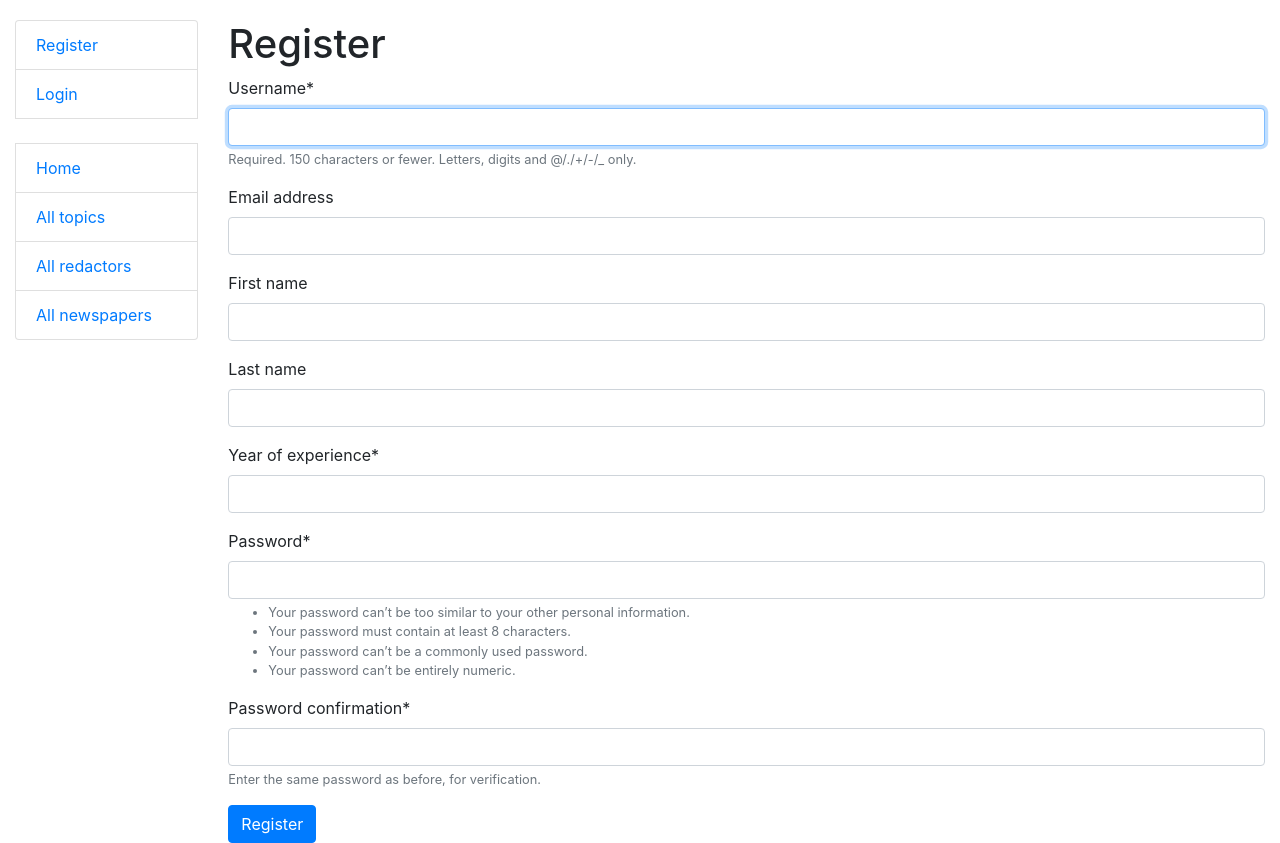
After one commit to erikagayan/newspaper-agency, a Django app: page /register_user/ in a window 1280 px wide. The commit adds this page. Run offline with Django 4.2, Linux system fonts and the light colour scheme; some libraries are stand-ins or nearby versions.

Commit message:
Add registration page

```diff
--- a/news/forms.py
+++ b/news/forms.py
@@ -1,8 +1,16 @@
 from django import forms
 from django.contrib.auth import get_user_model
 from django.contrib.auth.forms import UserCreationForm
+from django.contrib.auth.models import User
 
 from news.models import Redactor, Newspaper
+
+
+class UserCreateForm(UserCreationForm):
+
+    class Meta(UserCreationForm.Meta):
+        model = Redactor
+        fields = UserCreationForm.Meta.fields + ("email", "first_name", "last_name", "year_of_experience")
 
 
 class TopicSearchForm(forms.Form):
--- a/news/urls.py
+++ b/news/urls.py
@@ -2,6 +2,7 @@ from django.urls import path
 
 from .views import (
     index,
+    UserCreateView,
     TopicListView,
     TopicCreateView,
     TopicUpdateView,
@@ -20,6 +21,7 @@ from .views import (
 
 urlpatterns = [
     path("", index, name="index"),
+    path("register_user/", UserCreateView.as_view(), name="register_user"),
     path(
         "topics/",
         TopicListView.as_view(),
--- a/news/views.py
+++ b/news/views.py
@@ -1,12 +1,14 @@
+
 from django.contrib.auth.decorators import login_required
 from django.contrib.auth.mixins import LoginRequiredMixin
-from django.db.models import QuerySet
-from django.http import HttpResponse
-from django.shortcuts import render
+from django.contrib.auth.models import User
+
+from django.shortcuts import render, redirect
 from django.urls import reverse_lazy
-from django.views import View, generic
+from django.views import generic
 
-from news.forms import TopicSearchForm, NewspaperSearchForm, RedactorCreationForm, RedactorUpdateForm, NewspaperForm
+from news.forms import TopicSearchForm, NewspaperSearchForm, RedactorCreationForm, RedactorUpdateForm, NewspaperForm, \
+    UserCreateForm
 from news.models import Topic, Redactor, Newspaper
 
 
@@ -29,6 +31,16 @@ def index(request):
     }
 
     return render(request, "news/index.html", context=context)
+
+
+class UserCreateView(generic.CreateView):
+    model = Redactor
+    form_class = UserCreateForm
+    template_name = "registration/register_user.html"
+
+    def form_valid(self, form):
+        response = super().form_valid(form)
+        return redirect("news:index")
 
 
 class TopicListView(LoginRequiredMixin, generic.ListView):
--- a/templates/includes/sidebar.html
+++ b/templates/includes/sidebar.html
@@ -3,6 +3,7 @@
     <li class="list-group-item">User: <a href="{{ user.get_absolute_url }}">{{ user.get_username }}</a></li>
     <li class="list-group-item"><a href="{% url 'logout'%}?next={{request.path}}">Logout</a></li>
   {% else %}
+    <li class="list-group-item"><a href="{% url 'news:register_user'%}?next={{request.path}}">Register</a></li>
     <li class="list-group-item"><a href="{% url 'login'%}?next={{request.path}}">Login</a></li>
   {% endif %}
 
--- /dev/null
+++ b/templates/registration/register_user.html
@@ -0,0 +1,24 @@
+{% extends "base.html" %}
+{% load crispy_forms_filters %}
+
+{% block content %}
+
+{% if form.errors %}
+  <p>There was an error with your form..</p>
+{% endif %}
+
+<h1>Register</h1>
+
+{% if next %}
+  <p>Please login to see this page.</p>
+{% endif %}
+
+<form method="post" action="{% url 'news:register_user' %}">
+  {% csrf_token %}
+  {{ form|crispy }}
+
+  <input type="submit" value="Register" class="btn btn-primary" />
+  <input type="hidden" name="next" value="{{ next }}" />
+</form>
+
+{% endblock %}
```
Also changed, not shown: templates/news/newspaper_detail.html (+11 -0 lines).
